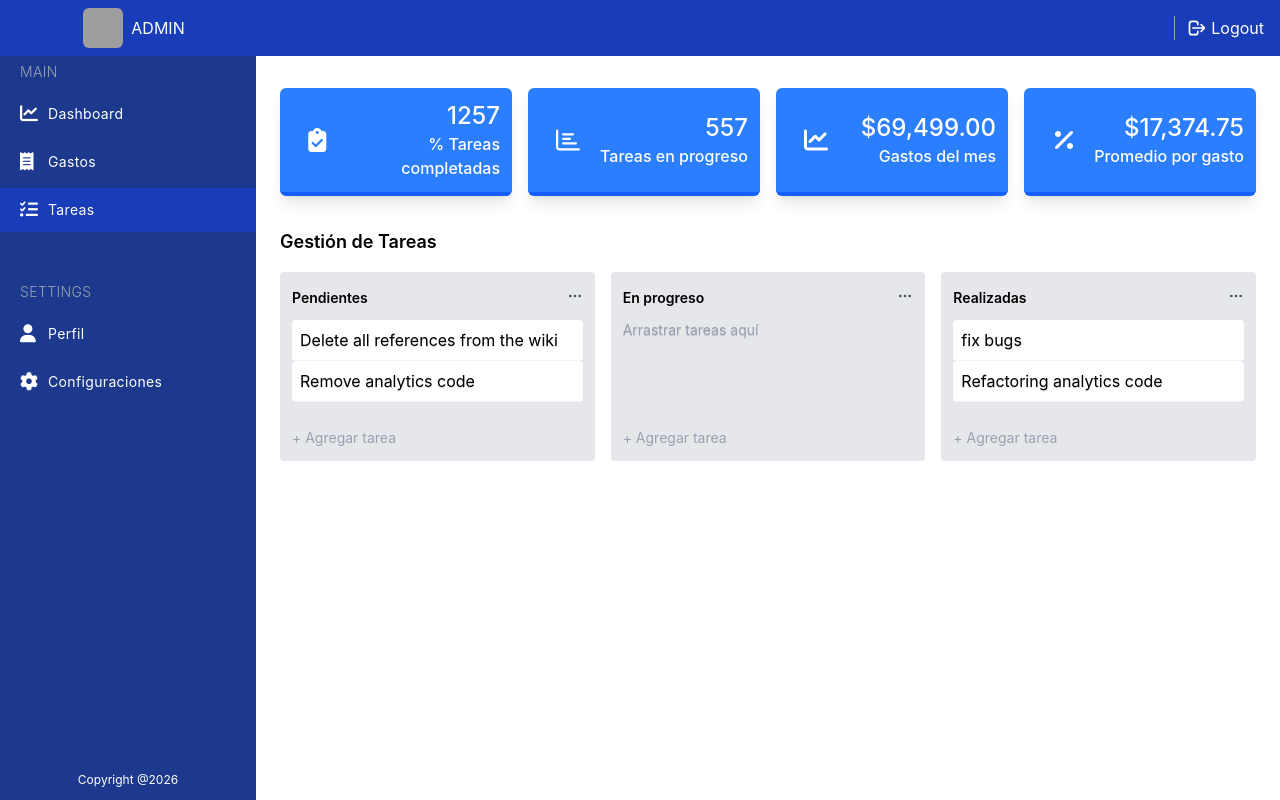
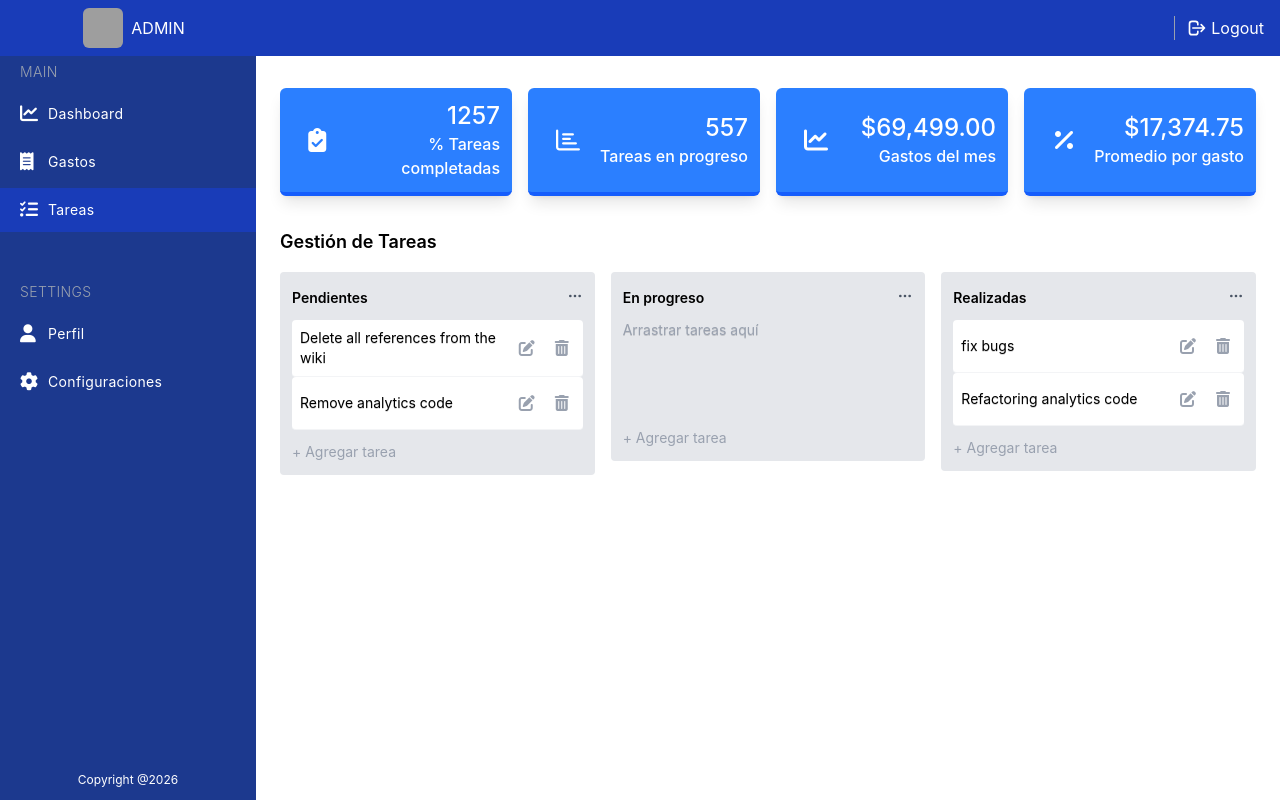
Before and after one commit to alexisg78/productivity-dashboard, an Angular app: page /dashboard/tasks in a window 1280 px wide. Built offline with nearby package versions, Linux system fonts and the light colour scheme; grey boxes are pictures that could not be loaded.

Commit message:
feat(tasks): add task deletion support with signal store and localStorage persistence

```diff
--- a/src/app/features/tasks/components/task-card/task-card.html
+++ b/src/app/features/tasks/components/task-card/task-card.html
@@ -1,7 +1,27 @@
 <div
   cdkDrag
   [cdkDragData]="task"
-  class="cursor-move space-y-1 rounded border-b border-gray-100 bg-white p-2 hover:bg-gray-50 dark:border-gray-900 dark:bg-gray-600 dark:hover:bg-gray-700"
+  class="flex cursor-move items-center justify-between rounded border-b border-gray-100 bg-white p-2 hover:bg-gray-50 dark:border-gray-900 dark:bg-gray-600 dark:hover:bg-gray-700"
 >
-  {{ task().content }}
+  <span class="text-sm">
+    {{ task().content }}
+  </span>
+
+  <div class="flex gap-2">
+    <button
+      title="Editar tarea"
+      (click)="edit.emit(task())"
+      class="rounded p-1.5 text-gray-400 transition-all duration-150 ease-in-out hover:bg-gray-100 hover:text-blue-500 dark:hover:bg-gray-500"
+    >
+      <i class="fa-solid fa-pen-to-square"></i>
+    </button>
+
+    <button
+      title="Eliminar tarea"
+      (click)="delete.emit(task().id)"
+      class="rounded p-1.5 text-gray-400 transition-all duration-150 ease-in-out hover:bg-gray-100 hover:text-red-500 dark:hover:bg-gray-500"
+    >
+      <i class="fa-solid fa-trash-can"></i>
+    </button>
+  </div>
 </div>
--- a/src/app/features/tasks/components/task-card/task-card.ts
+++ b/src/app/features/tasks/components/task-card/task-card.ts
@@ -1,4 +1,4 @@
-import { Component, input } from '@angular/core';
+import { Component, input, output } from '@angular/core';
 import { TaskModel } from '../../interfaces/task-model';
 import { DragDropModule } from '@angular/cdk/drag-drop';
 
@@ -9,4 +9,6 @@ import { DragDropModule } from '@angular/cdk/drag-drop';
 })
 export class TaskCard {
   task = input.required<TaskModel>();
+  edit = output<TaskModel>();
+  delete = output<number>();
 }
--- a/src/app/features/tasks/components/task-list/task-list.html
+++ b/src/app/features/tasks/components/task-list/task-list.html
@@ -29,7 +29,11 @@
           (cdkDropListDropped)="taskDropped.emit($event)"
         >
           @for (task of list.tasks; track task.id) {
-            <task-card [task]="task" />
+            <task-card
+              [task]="task"
+              (delete)="deleteTask.emit($event)"
+              (edit)="editTask.emit($event)"
+            />
           }
           @if (list.tasks.length === 0) {
             <p class="text-sm text-gray-400">Arrastrar tareas aquí</p>
--- a/src/app/features/tasks/components/task-list/task-list.ts
+++ b/src/app/features/tasks/components/task-list/task-list.ts
@@ -2,6 +2,7 @@ import { Component, computed, input, output, signal } from '@angular/core';
 import { TaskCard } from '../task-card/task-card';
 import { TaskListModel } from '../../interfaces/task-list-model';
 import { CdkDragDrop, DragDropModule } from '@angular/cdk/drag-drop';
+import { TaskModel } from '../../interfaces/task-model';
 
 @Component({
   selector: 'task-list',
@@ -14,26 +15,6 @@ export class TaskList {
   taskDropped = output<CdkDragDrop<any>>();
   addTask = output<string>();
 
-  showModal = signal(false);
-  selectedListId = signal<string | null>(null);
-
-  openAddTaskModal(listId: string) {
-    this.selectedListId.set(listId);
-    this.showModal.set(true);
-  }
-
-  closeModal() {
-    this.showModal.set(false);
-  }
-
-  taskCreated = output<{
-    title: string;
-    listId: string;
-  }>();
-
-  onTaskCreated(task: { title: string; listId: string }) {
-    this.taskCreated.emit(task);
-
-    this.closeModal();
-  }
+  deleteTask = output<number>();
+  editTask = output<TaskModel>();
 }
```
